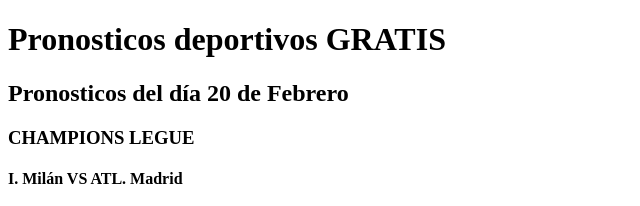
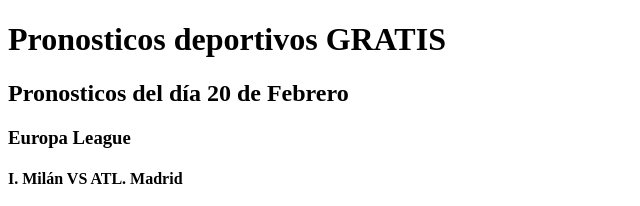
Before and after one commit to jorgy2910JD/HTML, a plain HTML site: page Mi pagina/Index.html in a window 1280 px wide. Shown: the top 206 px of the page, without its empty margins (0-640 px from the left). Drawn offline with Linux system fonts and the light colour scheme.

```diff
--- a/Mi pagina/Index.html
+++ b/Mi pagina/Index.html
@@ -7,7 +7,7 @@
 <body>
     <h1>Pronosticos deportivos GRATIS</h1>
     <h2>Pronosticos del día 20 de Febrero</h2>
-    <h3>CHAMPIONS LEGUE </h3>
+    <h3>Europa League </h3>
     <h4>I. Milán VS ATL. Madrid</h4>
     <p> +5.5 Corners de Inter</p>
     <p> +1.5 goles Inter</p>
```
